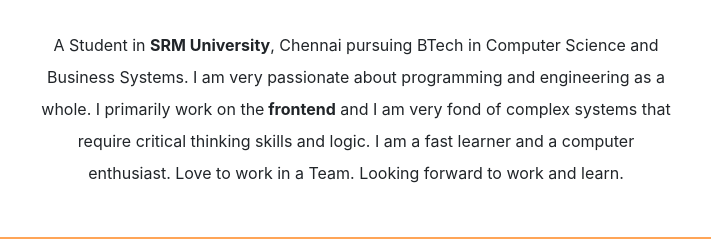
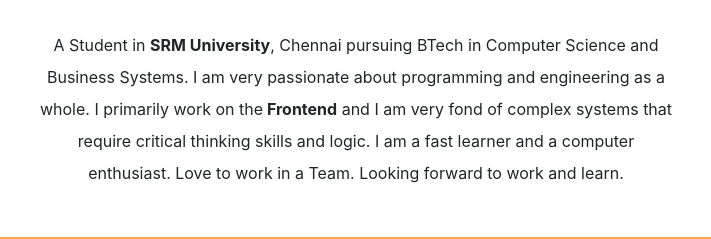
Before and after one commit to saiganesh1804/Portfolio, a plain HTML site: page index.html in a window 1280 px wide. Shown: the part 1332-1571 px from the top of the page, 284-995 px from the left. Drawn offline with nearby package versions, Linux system fonts and the light colour scheme.

Commit message:
Update index.html

```diff
--- a/index.html
+++ b/index.html
@@ -75,7 +75,7 @@
     <p class="aboutme">
       A Student in <span class="bold"> SRM University</span>, Chennai pursuing BTech in Computer Science and Business Systems.
 
-      I am very passionate about programming and engineering as a whole. I primarily work on the<span class="bold"> frontend</span> and I am very
+      I am very passionate about programming and engineering as a whole. I primarily work on the<span class="bold"> Frontend</span> and I am very
       fond of complex systems that require critical thinking skills and logic.
 
       I am a fast learner and a computer enthusiast. Love to work in a Team. Looking forward to work and learn.
```
